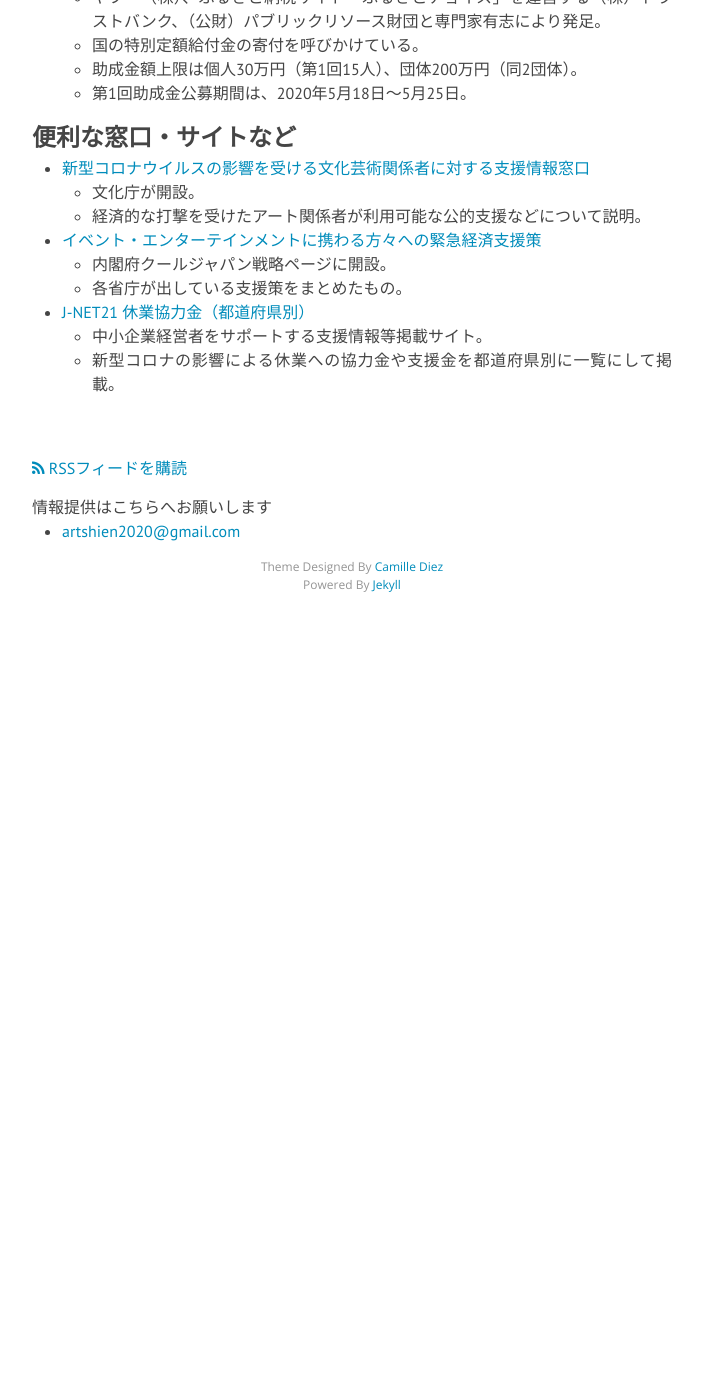
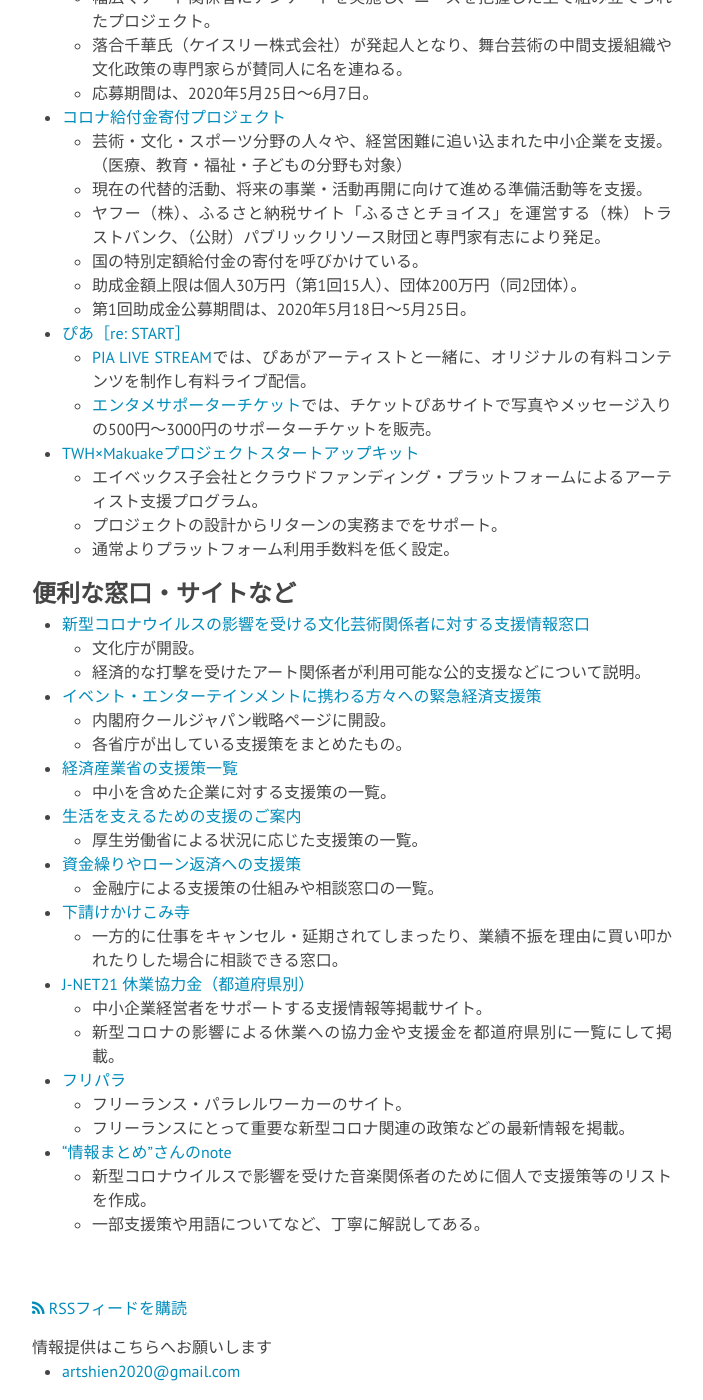
Before and after one commit to a-okuda/resources-for-artists, a Jekyll site: the page built from a_artists.md, in a window 1280 px wide and 1400 px high, scrolled down 9996 px. Shown: the whole window, without its empty margins (288-991 px from the left). Built offline with Jekyll 4.4.1, drawn with Linux system fonts in a browser that asks for light colours; nearby versions of some CDN libraries; before the commit the page ends 10626 px from its top, so only the background shows below that; some of the changed text lies outside the part shown.

Commit message:
Update a_artists.md

```diff
--- a/a_artists.md
+++ b/a_artists.md
@@ -100,6 +100,10 @@
 * [電話・インターネット料金、NHK受信料支払い期限延長措置等](https://www.soumu.go.jp/menu_seisaku/gyoumukanri_sonota/covid-19/ict.html)
 	* 新型コロナウイルス感染症の影響で、電話・インターネット料金、NHK受信料困難な人が利用可能。
 	* それぞれの業者に問合せ。
+* [住宅金融支援機構 住宅ローン（フラット35）返済方法変更](https://www.jhf.go.jp/topics/topics_20200323_im.html)
+	* 新型コロナウイルス感染症の影響で、機構のローン返済が困難となった人のために、返済方法変更の相談に乗っている。
+	* 基準等あり。
+
 
 ## 国・政府系機関（アート・エンタメに特化）
 * [コンテンツグローバル需要創出促進補助金](https://www.vipo.or.jp/project/j-lodlive/?fbclid=IwAR2BK3j2Ip3-YNtZja1dz1tDg7aeip9nyUHKYOLKOILm8dc0HTsVc2h1Dnc)
@@ -218,11 +222,15 @@
 	* 申請期間は2020年5月〜6月（予定）。
 
 ### 京都
-* 京都府文化芸術関係者相談窓口
+* [京都府 文化芸術関係者支援相談窓口](https://www.kyoto-artsconsortium.jp/inquiry/)
 	* 新型コロナウイルスの感染拡大による活動自粛等の影響を受けた府 内文化芸術関係者が対象。
-	* 文化活動再開等に向けて伴走支援を実施。
-	* アーティストやクリエーター3名体制で対応。
-	* 2020年4月30日窓口設置予定。
+	* 文化活動再開等に向けて伴走支援。
+* [京都府 文化活動継続支援補助金](https://www.kyoto-artsconsortium.jp/system/wp-content/themes/kyoto-arts-tmp/dl/info_01.pdf)
+	* 新型コロナウイルスの影響で文化活動を自粛せざるを得ない個人・団体が対象。
+	* 府内で2020年4月1日〜10月31日の間に企画・制作・実施された事業が対象。（但し公演を伴う場合は2021年3月31日までの事業が対象）
+	* 補助限度額は20万円。
+	* 第1期募集期間は、2020年7月15日まで。（第2期は10月15日、第3期は2021年1月15日を予定）
+	* 予算上限に達した時点で募集締切。
 * [京都市 文化芸術活動緊急奨励金](https://www.city.kyoto.lg.jp/bunshi/cmsfiles/contents/0000269/269026/annai.pdf)
 	* 京都市内で活動し、収入の減少が見込まれる個人またはグループが対象。（法人は対象外）
 	* 新型コロナウイルス感染症拡大防止に留意しつつ，現下の情勢において実施できる文化芸術活動（企画・制作・実施・リサーチ等）を募集。分野横断的でも可。
@@ -326,11 +334,18 @@
 	* 応募期間は、2020年5月25日〜6月7日。
 * [コロナ給付金寄付プロジェクト](https://www.info.public.or.jp/corona-kifu)
 	* 芸術・文化・スポーツ分野の人々や、経営困難に追い込まれた中小企業を支援。（医療、教育・福祉・子どもの分野も対象）
-	* * 現在の代替的活動、将来の事業・活動再開に向けて進める準備活動等を支援。
+	* 現在の代替的活動、将来の事業・活動再開に向けて進める準備活動等を支援。
 	* ヤフー（株）、ふるさと納税サイト「ふるさとチョイス」を運営する（株）トラストバンク、（公財）パブリックリソース財団と専門家有志により発足。
 	* 国の特別定額給付金の寄付を呼びかけている。
 	* 助成金額上限は個人30万円（第1回15人）、団体200万円（同2団体）。
 	* 第1回助成金公募期間は、2020年5月18日〜5月25日。
+* [ぴあ［re: START］](https://lp.p.pia.jp/restart/)
+	* [PIA LIVE STREAM](https://w.pia.jp/t/pialivestream/)では、ぴあがアーティストと一緒に、オリジナルの有料コンテンツを制作し有料ライブ配信。
+	* [エンタメサポーターチケット](https://w.pia.jp/t/supporterticket)では、チケットぴあサイトで写真やメッセージ入りの500円〜3000円のサポーターチケットを販売。
+* [TWH×Makuakeプロジェクトスタートアップキット](https://prtimes.jp/main/html/rd/p/000000050.000036381.html)
+	* エイベックス子会社とクラウドファンディング・プラットフォームによるアーティスト支援プログラム。
+	* プロジェクトの設計からリターンの実務までをサポート。
+	* 通常よりプラットフォーム利用手数料を低く設定。
 
 
 ## 便利な窓口・サイトなど
@@ -340,6 +355,20 @@
 * [イベント・エンターテインメントに携わる方々への緊急経済支援策](https://www.cao.go.jp/cool_japan/corona/corona.html)
 	* 内閣府クールジャパン戦略ページに開設。
 	* 各省庁が出している支援策をまとめたもの。
+* [経済産業省の支援策一覧](https://www.meti.go.jp/covid-19/)
+	* 中小を含めた企業に対する支援策の一覧。
+* [生活を支えるための支援のご案内](https://www.mhlw.go.jp/content/10900000/000622924.pdf)
+	* 厚生労働省による状況に応じた支援策の一覧。
+* [資金繰りやローン返済への支援策](http://hokuriku.mof.go.jp/content/000263457.pdf)
+	* 金融庁による支援策の仕組みや相談窓口の一覧。
+* [下請けかけこみ寺](https://www.chusho.meti.go.jp/keiei/torihiki/kakekomi.htm)
+	* 一方的に仕事をキャンセル・延期されてしまったり、業績不振を理由に買い叩かれたりした場合に相談できる窓口。
 * [J-NET21 休業協力金（都道府県別）](https://j-net21.smrj.go.jp/support/kyugyo.html)
 	* 中小企業経営者をサポートする支援情報等掲載サイト。
 	* 新型コロナの影響による休業への協力金や支援金を都道府県別に一覧にして掲載。
+* [フリパラ](https://blog.freelance-jp.org)
+	* フリーランス・パラレルワーカーのサイト。
+	* フリーランスにとって重要な新型コロナ関連の政策などの最新情報を掲載。
+* ["情報まとめ"さんのnote](https://note.com/music_news1)
+	* 新型コロナウイルスで影響を受けた音楽関係者のために個人で支援策等のリストを作成。
+	* 一部支援策や用語についてなど、丁寧に解説してある。
```
Also changed, not shown: other parts of a_artists.md (+2 -2 lines).
